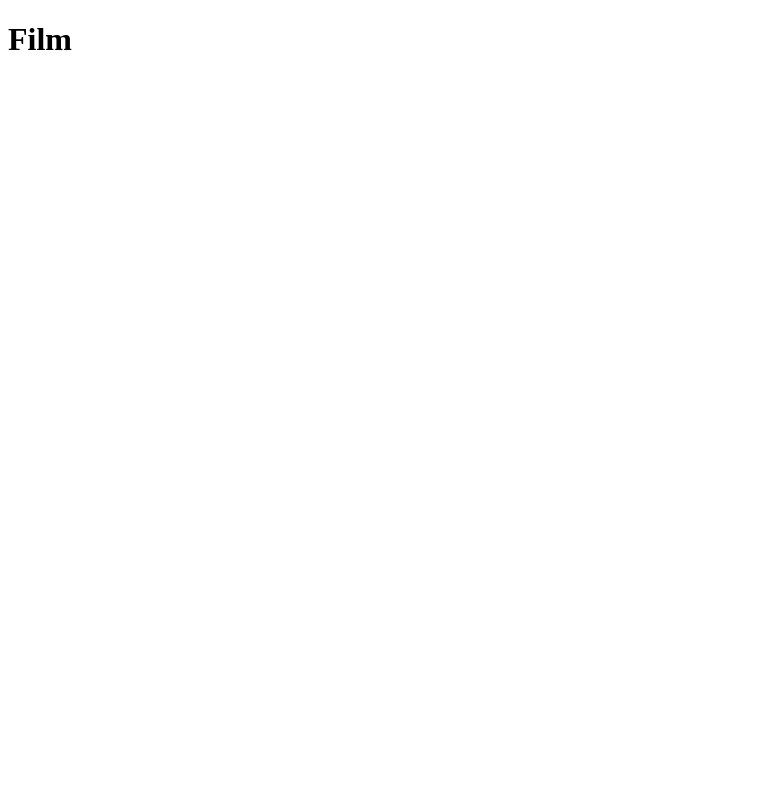
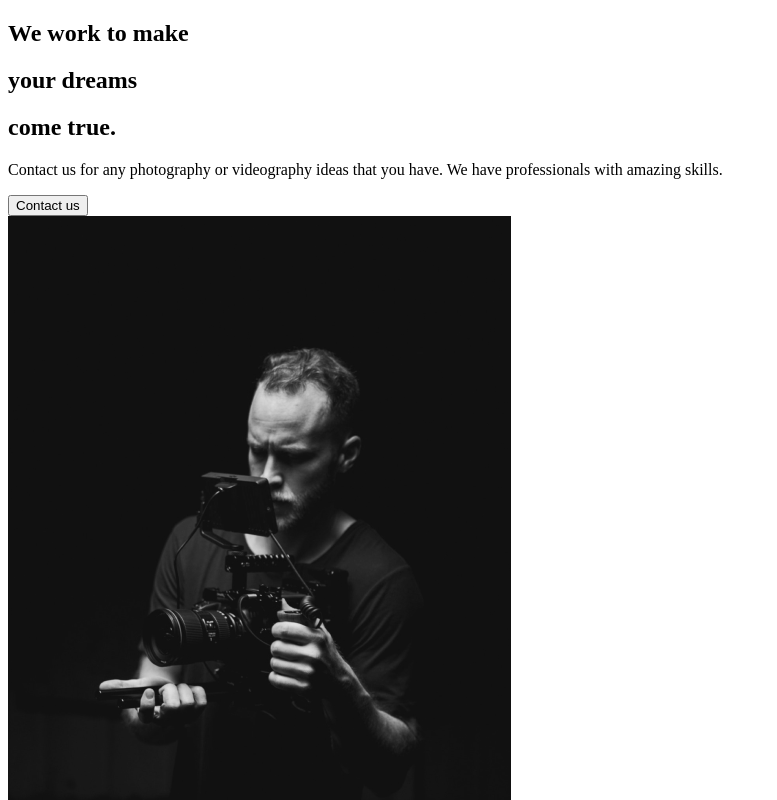
Before and after one commit to Sampathkumarvuradi/Capture, a React (Create React App) app: page / in a window 1280 px wide. Shown: the top 800 px of the page, without its empty margins (0-777 px from the left). Built offline with nearby package versions, Linux system fonts and the light colour scheme.

Commit message:
About Section

```diff
--- a/src/App.js
+++ b/src/App.js
@@ -1,7 +1,10 @@
+// Import Pages
+import AboutUs from "./pages/AboutUs";
+
 function App() {
   return (
     <div className='App'>
-      <h1>Film</h1>
+      <AboutUs />
     </div>
   );
 }
--- /dev/null
+++ b/src/components/AboutSection.js
@@ -0,0 +1,34 @@
+import React from "react";
+import home1 from "../img/home1.png";
+
+const AboutSection = () => {
+  return (
+    <div>
+      <div className='description'>
+        <div className='title'>
+          <div className='hide'>
+            <h2>We work to make</h2>
+          </div>
+          <div className='hide'>
+            <h2>
+              your <span>dreams</span>
+            </h2>
+          </div>
+          <div className='hide'>
+            <h2>come true.</h2>
+          </div>
+        </div>
+        <p>
+          Contact us for any photography or videography ideas that you have. We
+          have professionals with amazing skills.
+        </p>
+        <button>Contact us</button>
+      </div>
+      <div className='image'>
+        <img src={home1} alt='guy with a camera' />
+      </div>
+    </div>
+  );
+};
+
+export default AboutSection;
--- /dev/null
+++ b/src/pages/AboutUs.js
@@ -0,0 +1,9 @@
+import React from "react";
+// Page Components
+import AboutSection from "../components/AboutSection";
+
+const AboutUs = () => {
+  return <AboutSection />;
+};
+
+export default AboutUs;
```
